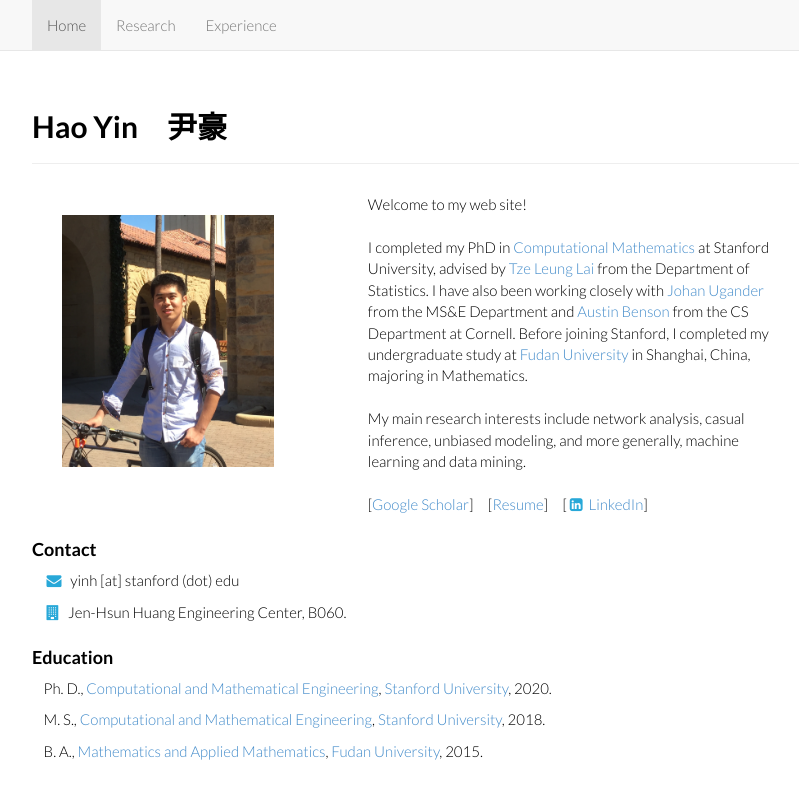
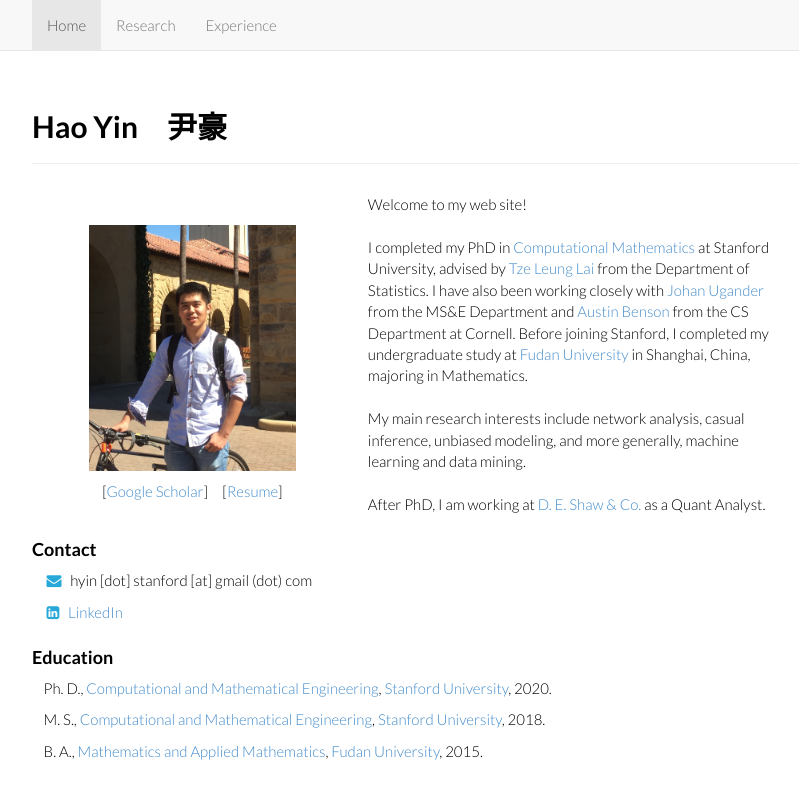
Before and after one commit to hyin-stanford/hyin-stanford.github.io, a plain HTML site: page index.html in a window 1280 px wide. Shown: the whole page, without its empty margins (223-1022 px from the left). Drawn offline with nearby package versions, Linux system fonts and the light colour scheme.

Commit message:
update info

```diff
--- a/index.html
+++ b/index.html
@@ -1,6 +1,14 @@
 
 <!DOCTYPE html>
 <html lang="en">
+<style>
+img {
+  display: block;
+  margin-left: auto;
+  margin-right: auto;
+}
+</style>
+
   <head>
     <meta charset="utf-8">
     <meta http-equiv="X-UA-Compatible" content="IE=edge">
@@ -63,7 +71,13 @@
 
     	<div class="col-md-5 col-sm-5 col-xs-6">
     		<br/>
-    		<img src="Figures/Hao_MainQuad.jpg" class="col-md-10 col-sm-10 col-xs-10" title="Hao Yin"/>
+    		<img src="Figures/Hao_MainQuad.jpg" vspace = "10" width="207" height="246" align="middle" title="Hao Yin" class="center"/>
+          <center>
+          [<a href="https://scholar.google.com/citations?user=6nvVUcwAAAAJ&hl=en">Google Scholar</a>]
+          &nbsp &nbsp
+          [<a href="Documents/resume.pdf"/>Resume</a>]
+          </center>
+
     	</div>
 
     	<div class="col-md-7 col-sm-5 col-xs-6">
@@ -74,21 +88,17 @@
     			<br/>
           My main research interests include network analysis, casual inference, unbiased modeling, and more generally, machine learning and data mining. <!-- Besides, I have extensive training and strong interest in deep learning, optimization, and operations research. -->
     			<br/>
-    			<br/>
-          [<a href="https://scholar.google.com/citations?user=6nvVUcwAAAAJ&hl=en">Google Scholar</a>]
-          &nbsp &nbsp
-          [<a href="Documents/resume.pdf"/>Resume</a>]
-          &nbsp &nbsp
-          [&nbsp<i class="fa fa-linkedin-square" style="color:#28A8D8"></i>&nbsp <a href="https://www.linkedin.com/in/hao-yin-59068a60/">LinkedIn</a>]
-    			<br/>
+          <br/>
+          After PhD, I am working at <a href="https://www.deshaw.com/"> D. E. Shaw & Co.</a> as a Quant Analyst.
+          <br/>
   			</p>
     	</div>
     </div>
 
     <div class="container">
       <h4>Contact</h4>
-      <p>&nbsp&nbsp&nbsp&nbsp <i class="fa fa-envelope" style="color:#28A8D8"></i>&nbsp&nbsp yinh [at] stanford (dot) edu</p>
-      <p>&nbsp&nbsp&nbsp&nbsp <i class="fa fa-building" style="color:#28A8D8"></i>&nbsp&nbsp Jen-Hsun Huang Engineering Center, B060.</p>
+      <p>&nbsp&nbsp&nbsp&nbsp <i class="fa fa-envelope" style="color:#28A8D8"></i>&nbsp&nbsp hyin [dot] stanford [at] gmail (dot) com</p>
+      <p>&nbsp&nbsp&nbsp&nbsp <i class="fa fa-linkedin-square" style="color:#28A8D8"></i>&nbsp&nbsp <a href="https://www.linkedin.com/in/hao-yin-59068a60/">LinkedIn</a></p>
     </div>
 
   	<div class="container">
```
Also changed, not shown: experience.html (+1 -1 lines), research.html (+3 -2 lines).
